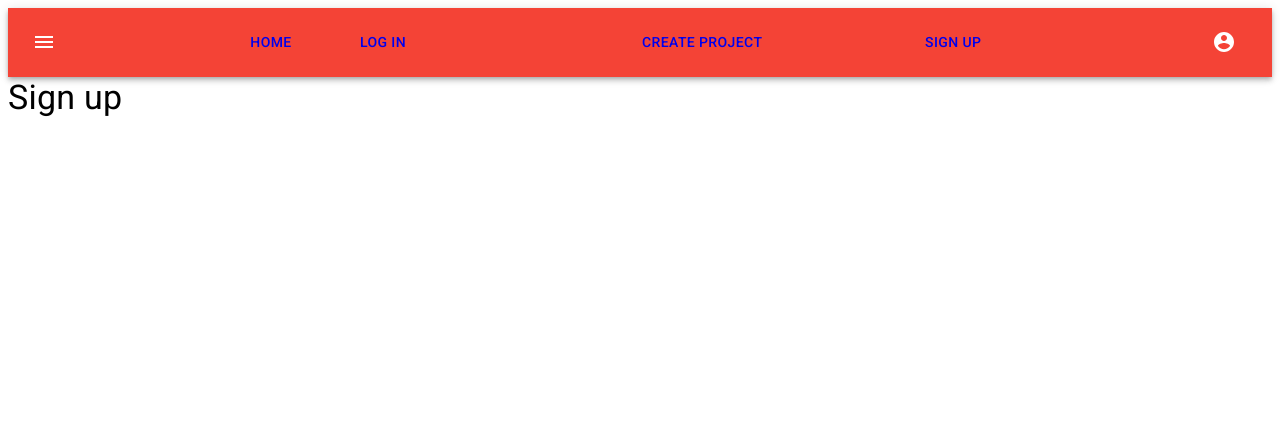
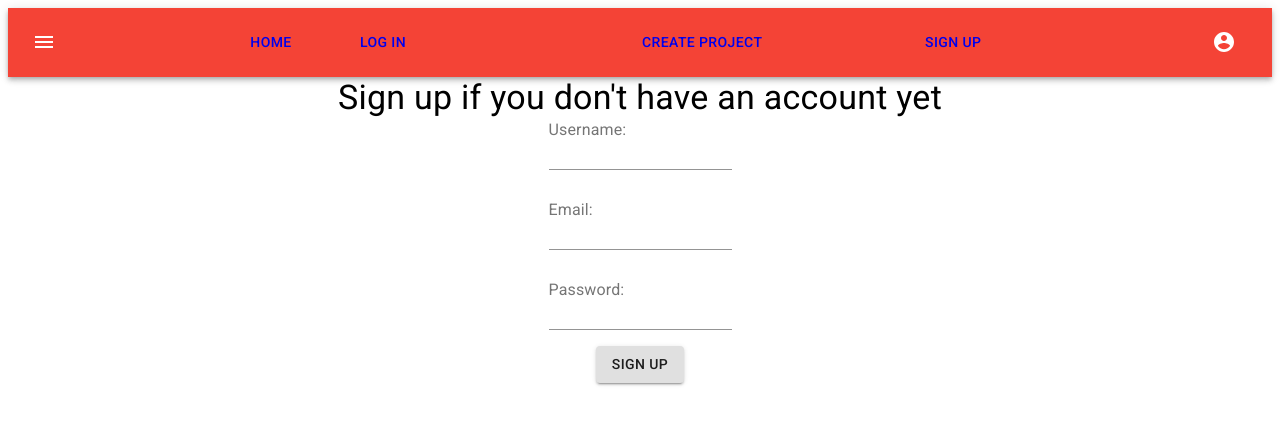
Before and after one commit to julia-ediamond/react-crowdfunding-app, a React (Create React App) app: page /signup in a window 1280 px wide. Shown: the top 424 px of the page. Built offline with nearby package versions, Linux system fonts and the light colour scheme.

Commit message:
Added signup

```diff
--- a/src/components/Signup/signupForm.jsx
+++ b/src/components/Signup/signupForm.jsx
@@ -0,0 +1,127 @@
+import { React, Fragment, useState, useEffect } from "react";
+import { Grid, Button, Input, InputLabel } from "@material-ui/core";
+import { makeStyles } from "@material-ui/styles";
+import { useHistory } from "react-router-dom";
+
+const useStyles = makeStyles((theme) => ({
+  root: {
+    margin: "auto",
+    padding: theme.spacing(4),
+    width: "100%",
+  },
+  formGroup: {
+    padding: theme.spacing(2),
+
+  },
+}));
+
+function SignupForm () {
+    const classes = useStyles();
+    const initialValues = {
+      username: "",
+      email: "",
+      password: ""
+    };
+    const [credentials, setCredentials] = useState(initialValues);
+    const history = useHistory();
+
+    const handleChange = (event) => {
+      const { id, value } = event.target;
+      setCredentials((prevCredentials) => {
+        return {
+        ...prevCredentials,
+        [id]: value,
+      }
+      });
+      console.log(credentials)
+    }
+
+    const postData = async () => {
+      console.log("I'm postin a user");
+      setCredentials(initialValues)
+      const response = await fetch(
+        `${process.env.REACT_APP_API_URL}users/`,
+        {
+          method: "post",
+          headers: {
+            "Content-Type": "application/json",
+          },
+          body: JSON.stringify(credentials)
+
+          // username: "doggo",
+          // password: "12345678",
+          // email: "doggo@doggo.com"
+        ,
+        }
+      );
+      return response.json();
+    };
+
+    const handleSubmit = (e) => {
+      e.preventDefault();
+      // if (credentials.username && credentials.password && credentials.email) {
+        postData().then((response) => {
+          //window.localStorage.setItem("token", response.token);
+          //history.push("/login");
+          console.log("Response from API---------", response)
+        });
+      // }
+
+    };
+
+return (
+    <Fragment>
+      <Grid container justifyContent="center" spacing={3}>
+        <form  noValidate>
+          <Grid className={classes.formGroup} item xs={12}>
+            <InputLabel className={classes.formLabel} htmlFor="username">
+              Username:
+            </InputLabel>
+            <Input
+              value={credentials.username}
+              className={classes.formInput}
+              type="text"
+              id="username"
+              onChange={handleChange}
+            />
+          </Grid>
+
+          <Grid className={classes.formGroup} item xs={12}>
+            <InputLabel className={classes.formLabel} htmlFor="username">
+              Email:
+            </InputLabel>
+            <Input
+              value={credentials.email}
+              className={classes.formInput}
+              type="text"
+              id="email"
+
+              onChange={handleChange}
+            />
+          </Grid>
+
+          <Grid className={classes.formGroup} item xs={12}>
+            <InputLabel className={classes.formLabel} htmlFor="password">
+              Password:
+            </InputLabel>
+            <Input
+              value={credentials.password}
+              className={classes.formInput}
+              type="password"
+              id="password"
+
+              onChange={handleChange}
+            />
+          </Grid>
+          <Grid onClick={handleSubmit} container justifyContent="center">
+            <Button variant="contained" type="submit">
+              Sign up
+            </Button>
+          </Grid>
+        </form>
+      </Grid>
+    </Fragment>
+  );
+}
+
+export default SignupForm;
--- a/src/pages/CreateProject.jsx
+++ b/src/pages/CreateProject.jsx
@@ -1,4 +1,4 @@
-import { React, Fragment, useState, useEffect } from "react";
+import { React, Fragment } from "react";
 import CreateProjectForm from "../components/CreateProjectForm/CreateProjectForm";
 import { Grid, Typography } from "@material-ui/core";
 
--- a/src/pages/ProjectPage.jsx
+++ b/src/pages/ProjectPage.jsx
@@ -66,9 +66,8 @@ function ProjectPage(props) {
               <Grid container justifyContent="center">
                 <Typography variant="h5">{projectData.title}</Typography>
               </Grid>
-              <Grid item xs={10} container justifyContent="center">
-
-                <Typography variant="h5">{projectData.description}</Typography>
+              <Grid container>
+               <Typography variant="h5">{projectData.description}</Typography>
               </Grid>
               <Grid item>
               <Typography variant="h5">Created at: {formattedDate}</Typography>
--- a/src/pages/SignupPage.jsx
+++ b/src/pages/SignupPage.jsx
@@ -1,19 +1,22 @@
 import { React, Fragment } from "react";
 import { Grid, Typography } from "@material-ui/core";
 import { makeStyles } from "@material-ui/styles";
-
+import SignupForm from "../components/Signup/SignupForm";
 const useStyles = makeStyles((theme) => ({
   root: {
     height: "100%",
   },
 }));
 
-function signup() {
+function SignupPage() {
   return (
     <Fragment>
-      <Typography variant="h4">Sign up</Typography>
+      <Grid container justifyContent="center">
+      <Typography variant="h4">Sign up if you don't have an account yet</Typography>
+      </Grid>
+      <SignupForm />
     </Fragment>
   );
 }
 
-export default signup;
+export default SignupPage;
```
